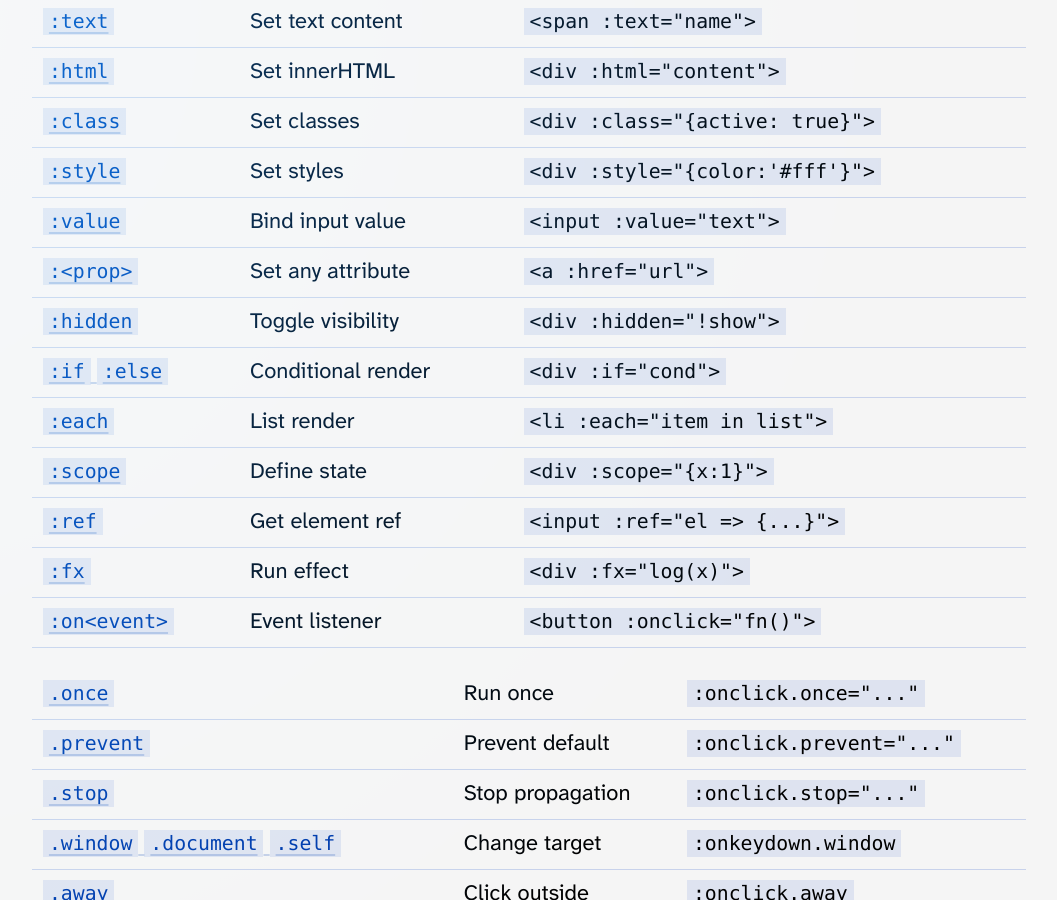
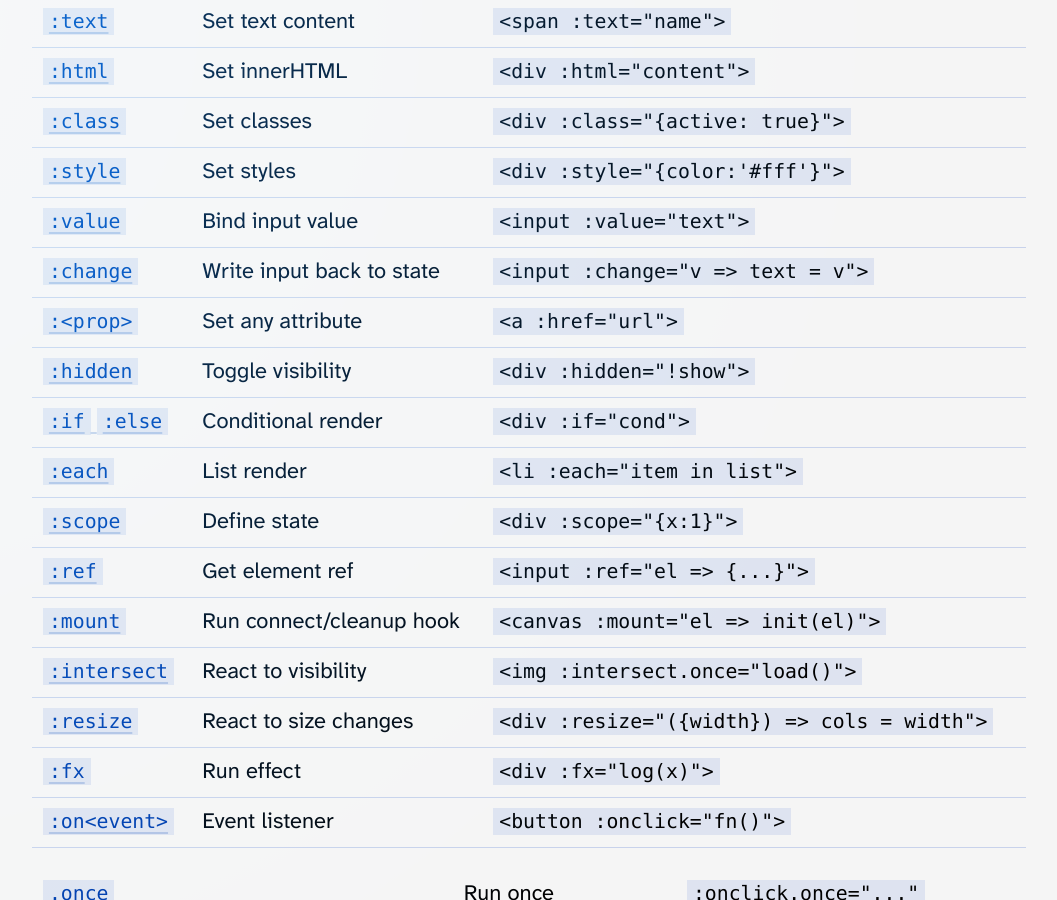
Before and after one commit to dy/sprae, a Jekyll site: the page built from index.md, in a window 1280 px wide and 900 px high, scrolled down 2067 px. Shown: the whole window, without its empty margins (210-1267 px from the left). Built offline with Jekyll 4.4.1, drawn with Linux system fonts in a browser that asks for light colours; our own code applies the rules of GitHub Pages for plain Markdown files.

```diff
--- a/index.md
+++ b/index.md
@@ -92,12 +92,16 @@
 | [`:class`](docs#class) | Set classes | `<div :class="{active: true}">` |
 | [`:style`](docs#style) | Set styles | `<div :style="{color:'#fff'}">` |
 | [`:value`](docs#value) | Bind input value | `<input :value="text">` |
+| [`:change`](docs#change) | Write input back to state | `<input :change="v => text = v">` |
 | [`:<prop>`](docs#attr--or---attrs-) | Set any attribute | `<a :href="url">` |
 | [`:hidden`](docs#hidden) | Toggle visibility | `<div :hidden="!show">` |
 | [`:if` `:else`](docs#if--else) | Conditional render | `<div :if="cond">` |
 | [`:each`](docs#each) | List render | `<li :each="item in list">` |
 | [`:scope`](docs#scope) | Define state | `<div :scope="{x:1}">` |
 | [`:ref`](docs#ref) | Get element ref | `<input :ref="el => {...}">` |
+| [`:mount`](docs#mount) | Run connect/cleanup hook | `<canvas :mount="el => init(el)">` |
+| [`:intersect`](docs#intersect) | React to visibility | `<img :intersect.once="load()">` |
+| [`:resize`](docs#resize) | React to size changes | `<div :resize="({width}) => cols = width">` |
 | [`:fx`](docs#fx) | Run effect | `<div :fx="log(x)">` |
 | [`:on<event>`](docs#onevent) | Event listener | `<button :onclick="fn()">` |
 
```
Also changed, not shown: core.js (+1 -22 lines), test/directive/default.js (+0 -61 lines), readme.md.
